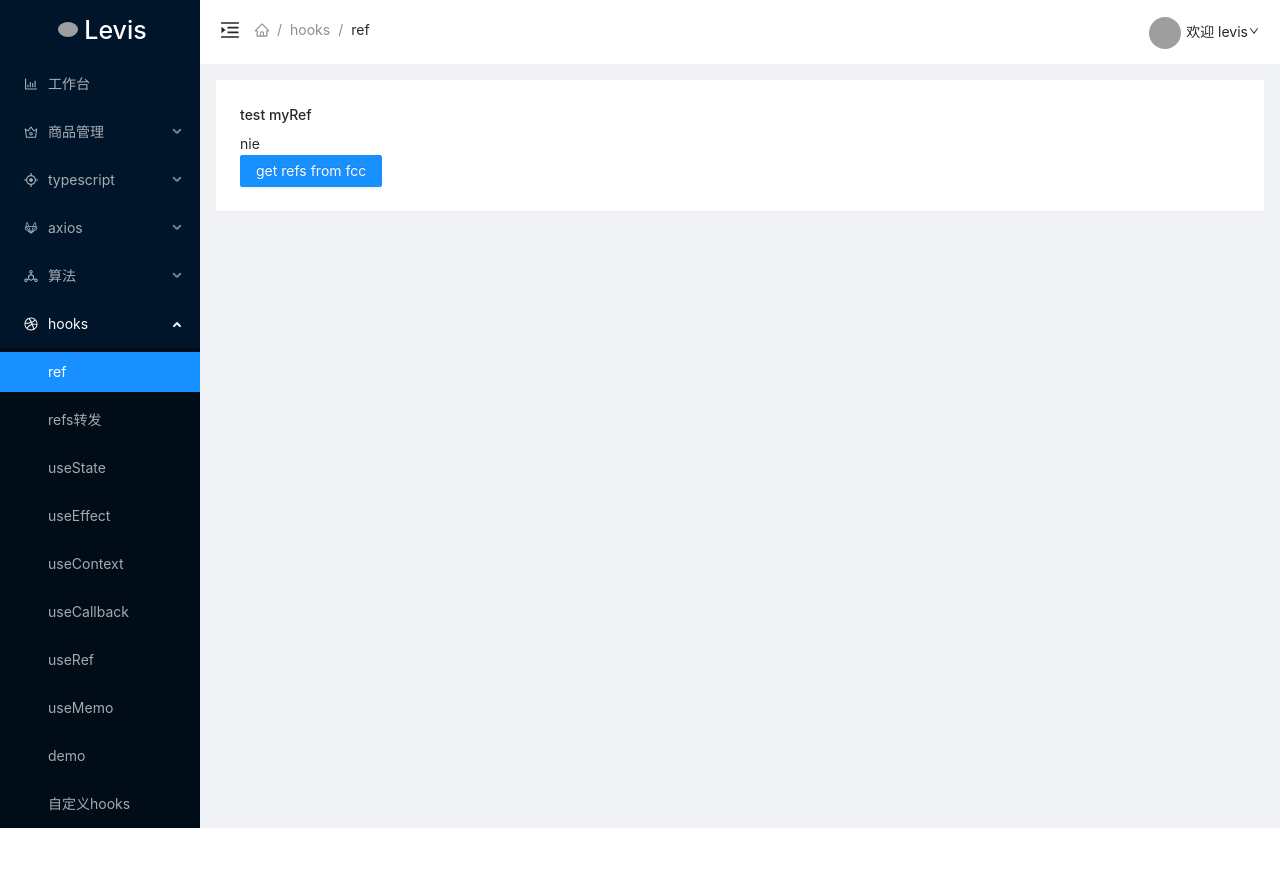
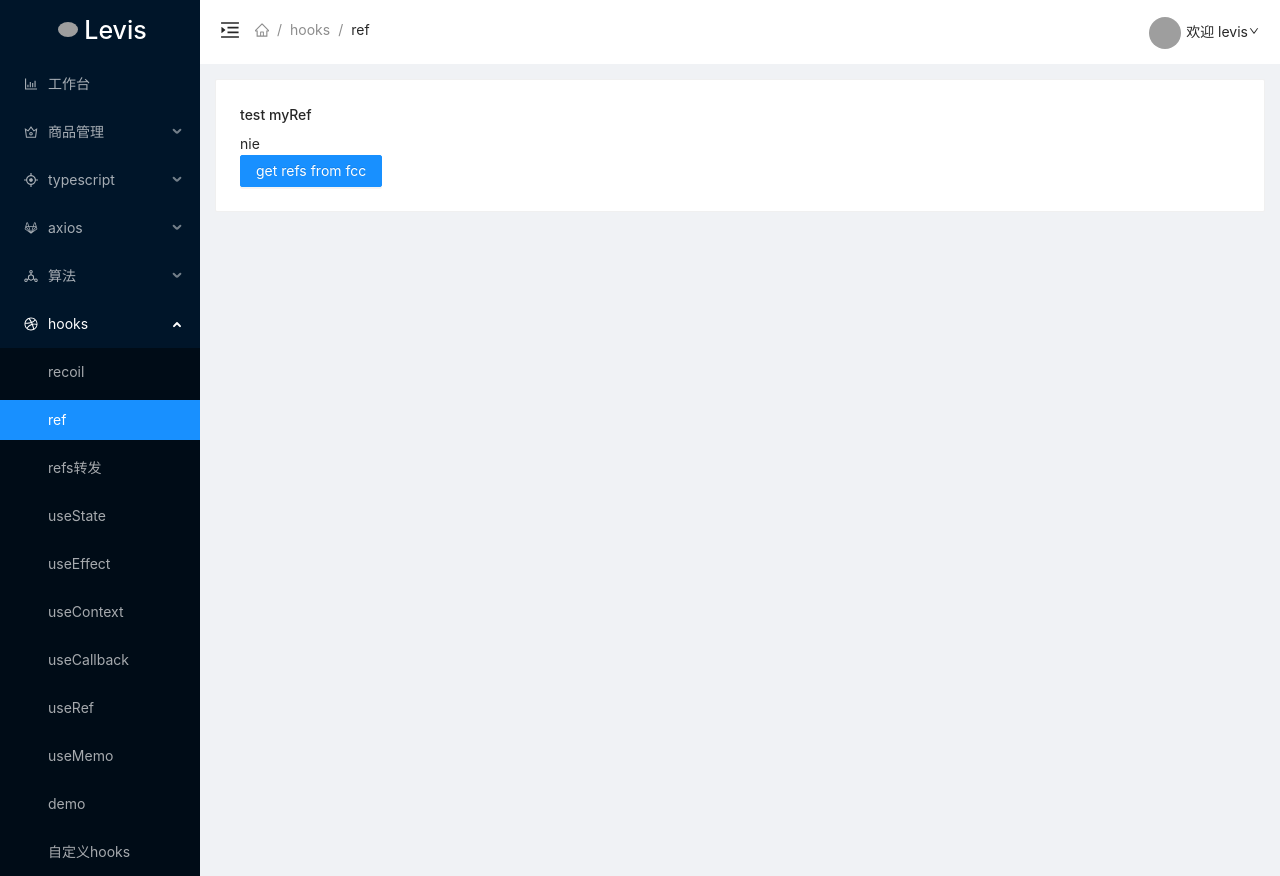
Before and after one commit to nieshiming/levi-webpack, a React app: page /hooks/ref in a window 1280 px wide. Before the commit the page ends 828 px from the top, so only its background shows below. Built offline with nearby package versions, Linux system fonts and the light colour scheme; grey boxes are pictures that could not be loaded.

Commit message:
chore: add recoil

```diff
--- a/package.json
+++ b/package.json
@@ -106,6 +106,7 @@
     "react-hot-loader": "^4.12.20",
     "react-router-config": "^5.1.1",
     "react-router-dom": "^5.1.2",
+    "recoil": "^0.1.2",
     "styled-components": "^5.1.0"
   }
 }
--- a/src/config/menus/modules/hooks.ts
+++ b/src/config/menus/modules/hooks.ts
@@ -3,6 +3,10 @@ export const hooksMenu = {
   icon: 'dribbble',
   path: '/hooks',
   children: [
+    {
+      name: 'recoil',
+      path: '/hooks/recoil'
+    },
     {
       name: 'ref',
       path: '/hooks/ref'
--- /dev/null
+++ b/src/pages/hooks/recoil/index.tsx
@@ -0,0 +1,5 @@
+import React from 'react';
+
+const Main = () => <div>recoil</div>;
+
+export default Main;
--- a/src/routers/modules/hooks.ts
+++ b/src/routers/modules/hooks.ts
@@ -2,6 +2,11 @@ import { lazy } from 'react';
 import { Route } from '../interface';
 
 export const hooksRoutes: Array<Route> = [
+  {
+    name: 'recoil',
+    path: '/hooks/recoil',
+    component: lazy(() => import(/* webpackChunkName: 'hooks-recoil' */ '@/pages/hooks/recoil'))
+  },
   {
     name: 'ref',
     path: '/hooks/ref',
```
Also changed, not shown: 1 other file (tests, documents, lock files or other folders).
